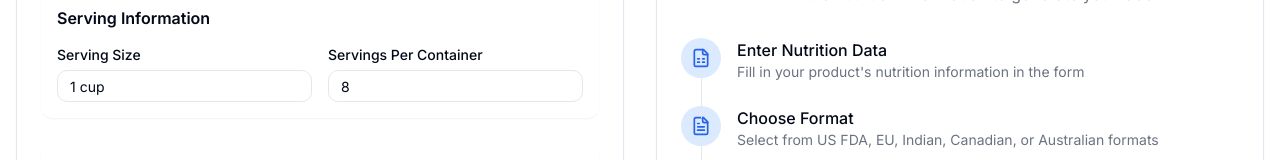
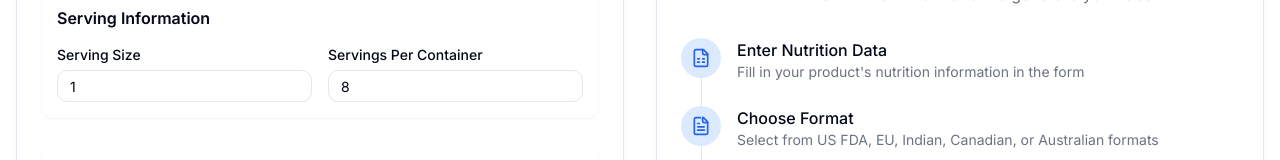
Before and after one commit to ajejey/nutritional-label-maker, a Next.js app: page /generator in a window 1280 px wide. Shown: the part 243-403 px from the top of the page. Built offline with nearby package versions, Linux system fonts and the light colour scheme; no server answers.

Commit message:
fix types

```diff
--- a/app/components/canada-nutrition-label.tsx
+++ b/app/components/canada-nutrition-label.tsx
@@ -16,7 +16,7 @@ export function CanadaNutritionLabel({ data }: { data: NutritionData }) {
       </div>
       <div className="text-sm mb-2">
         Per {data.servingSize} / pour {data.servingSize}<br />
-        Serving Size / portion {data.servingSize} ({data.servingsPerContainer} {data.servingsPerContainer === "1" ? "serving" : "servings"} per container / {data.servingsPerContainer} {data.servingsPerContainer === "1" ? "portion" : "portions"} par contenant)
+        Serving Size / portion {data.servingSize} ({data.servingsPerContainer} {Number(data.servingsPerContainer) === 1 ? "serving" : "servings"} per container / {data.servingsPerContainer} {Number(data.servingsPerContainer) === 1 ? "portion" : "portions"} par contenant)
       </div>
 
       <table className="w-full border-collapse">
--- a/app/components/nutrition-form.tsx
+++ b/app/components/nutrition-form.tsx
@@ -17,8 +17,8 @@ import { Button } from "@/components/ui/button";
 import { Card } from "@/components/ui/card";
 
 const nutritionSchema = z.object({
-  servingSize: z.string().min(1, "Required"),
-  servingsPerContainer: z.string().min(1, "Required"),
+  servingSize: z.number().min(1, "Required"),
+  servingsPerContainer: z.number().min(1, "Required"),
   calories: z.number().min(0),
   totalFat: z.number().min(0),
   saturatedFat: z.number().min(0),
@@ -75,8 +75,8 @@ export function NutritionForm({ onSubmit }: NutritionFormProps) {
   const form = useForm<NutritionData>({
     resolver: zodResolver(nutritionSchema),
     defaultValues: {
-      servingSize: "1 cup",
-      servingsPerContainer: "8",
+      servingSize: 1,
+      servingsPerContainer: 8,
       calories: 150,
       totalFat: 8,
       saturatedFat: 1,
```
